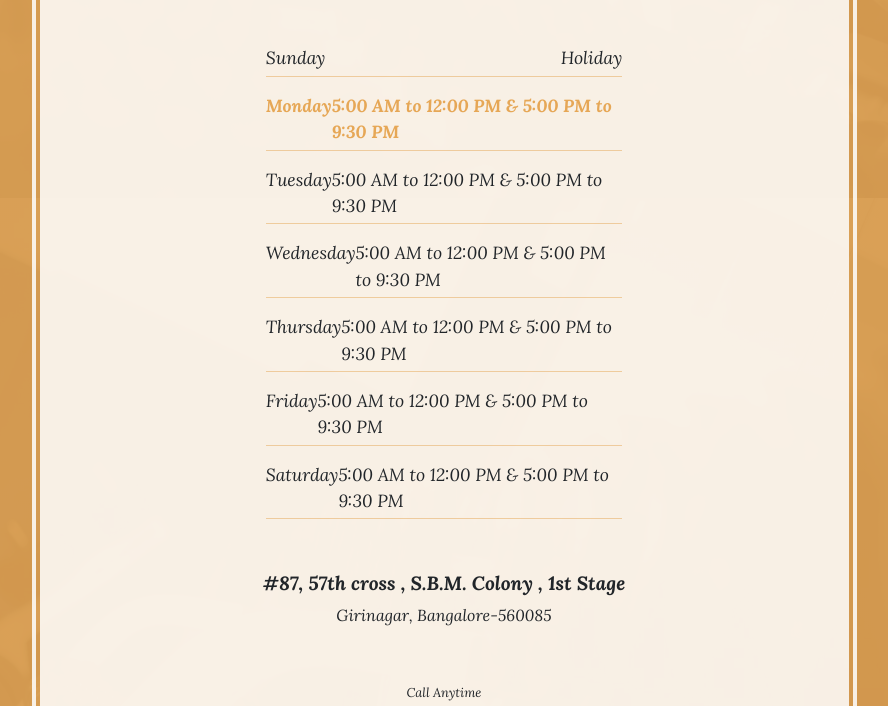
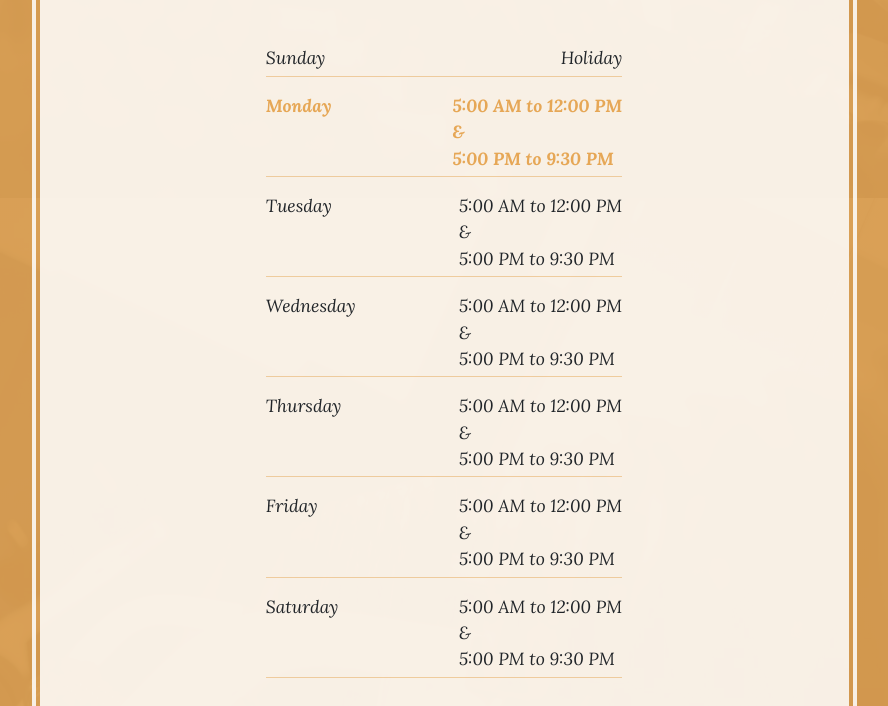
Before and after one commit to raghavsfit/raghavsfit.github.io, a website: page store.html in a window 1280 px wide. Shown: the part 655-1361 px from the top of the page, without its empty margins (196-1084 px from the left). Drawn offline with Linux system fonts and the light colour scheme.

Commit message:
index.html:Minor Changes

```diff
--- a/store.html
+++ b/store.html
@@ -73,27 +73,27 @@
                 </li>
                 <li class="list-unstyled-item list-hours-item d-flex">
                   Monday
-                  <span class="ml-auto">5:00 AM to 12:00 PM &amp 5:00 PM to 9:30 PM </span>
+                  <span class="ml-auto">5:00 AM to 12:00 PM <br>&amp<br> 5:00 PM to 9:30 PM </span>
                 </li>
                 <li class="list-unstyled-item list-hours-item d-flex">
                   Tuesday
-                  <span class="ml-auto">5:00 AM to 12:00 PM &amp 5:00 PM to 9:30 PM </span>
+                  <span class="ml-auto">5:00 AM to 12:00 PM <br>&amp<br> 5:00 PM to 9:30 PM </span>
                 </li>
                 <li class="list-unstyled-item list-hours-item d-flex">
                   Wednesday
-                  <span class="ml-auto">5:00 AM to 12:00 PM &amp 5:00 PM to 9:30 PM </span>
+                  <span class="ml-auto">5:00 AM to 12:00 PM <br>&amp<br> 5:00 PM to 9:30 PM </span>
                 </li>
                 <li class="list-unstyled-item list-hours-item d-flex">
                   Thursday
-                  <span class="ml-auto">5:00 AM to 12:00 PM &amp 5:00 PM to 9:30 PM </span>
+                  <span class="ml-auto">5:00 AM to 12:00 PM <br>&amp<br> 5:00 PM to 9:30 PM </span>
                 </li>
                 <li class="list-unstyled-item list-hours-item d-flex">
                   Friday
-                  <span class="ml-auto">5:00 AM to 12:00 PM &amp 5:00 PM to 9:30 PM </span>
+                  <span class="ml-auto">5:00 AM to 12:00 PM <br>&amp<br> 5:00 PM to 9:30 PM </span>
                 </li>
                 <li class="list-unstyled-item list-hours-item d-flex">
                   Saturday
-                  <span class="ml-auto">5:00 AM to 12:00 PM &amp 5:00 PM to 9:30 PM</span>
+                  <span class="ml-auto">5:00 AM to 12:00 PM <br>&amp<br> 5:00 PM to 9:30 PM</span>
                 </li>
               </ul>
               <p class="address mb-5">
```
